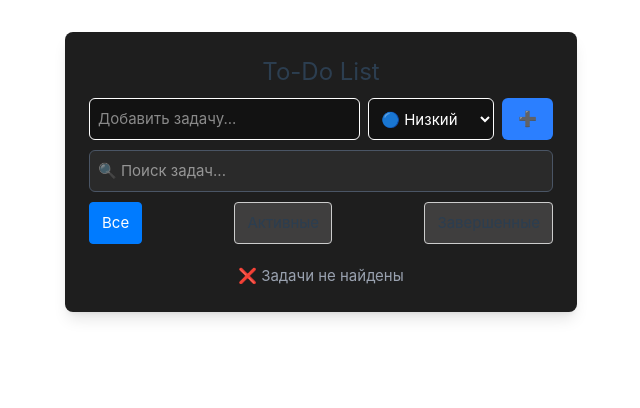
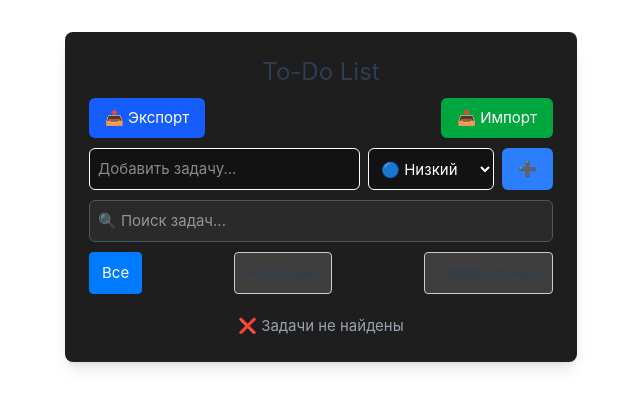
Before and after one commit to sobol4156/super-to-do-list, a Vue app: page / in a window 1280 px wide. Shown: the top 408 px of the page, without its empty margins (319-959 px from the left). Built offline with nearby package versions, Linux system fonts and the light colour scheme; the HTML template or start-up script is replaced by a standard one.

Commit message:
feat: added export and import

```diff
--- a/src/views/HomeView.vue
+++ b/src/views/HomeView.vue
@@ -29,6 +29,40 @@ const filteredTasks = computed(() => {
   return tasks
 })
 
+const exportTasks = () => {
+  const dataStr = JSON.stringify(taskStore.tasks, null, 2)
+  const blob = new Blob([dataStr], { type: 'application/json' })
+  const url = URL.createObjectURL(blob)
+
+  const a = document.createElement('a')
+  a.href = url
+  a.download = 'tasks.json'
+  a.click()
+
+  URL.revokeObjectURL(url)
+}
+
+const importTasks = (event: Event) => {
+  const file = (event.target as HTMLInputElement).files?.[0]
+  if (!file) return
+
+  const reader = new FileReader()
+  reader.onload = (e) => {
+    try {
+      const importedTasks = JSON.parse(e.target?.result as string)
+
+      if (Array.isArray(importedTasks) && importedTasks.every(task => 'id' in task && 'text' in task && 'completed' in task)) {
+        taskStore.tasks = importedTasks
+      } else {
+        alert('Ошибка: Некорректный формат файла')
+      }
+    } catch {
+      alert('Ошибка при загрузке JSON')
+    }
+  }
+  reader.readAsText(file)
+}
+
 const paginatedTasks = computed(() => filteredTasks.value.slice(0, visibleTasks.value))
 
 const loadMoreTasks = () => {
@@ -52,6 +86,16 @@ onMounted(() => {
   <div class="container max-w-lg mx-auto p-6 bg-[#1e1e1e] shadow-lg rounded-lg flex flex-col gap-[10px]">
     <h1 class="text-2xl font-bold text-center">To-Do List</h1>
 
+    <div class="flex justify-between mt-4">
+      <button @click="exportTasks" class="cursor-pointer px-4 py-2 bg-blue-600 text-white rounded-md hover:bg-blue-700 transition">
+        📤 Экспорт
+      </button>
+
+      <label class="cursor-pointer px-4 py-2 bg-green-600 text-white rounded-md hover:bg-green-700 transition">
+        📥 Импорт
+        <input type="file" accept=".json" @change="importTasks" class="hidden" />
+      </label>
+    </div>
     <TaskInput />
 
     <input
```
